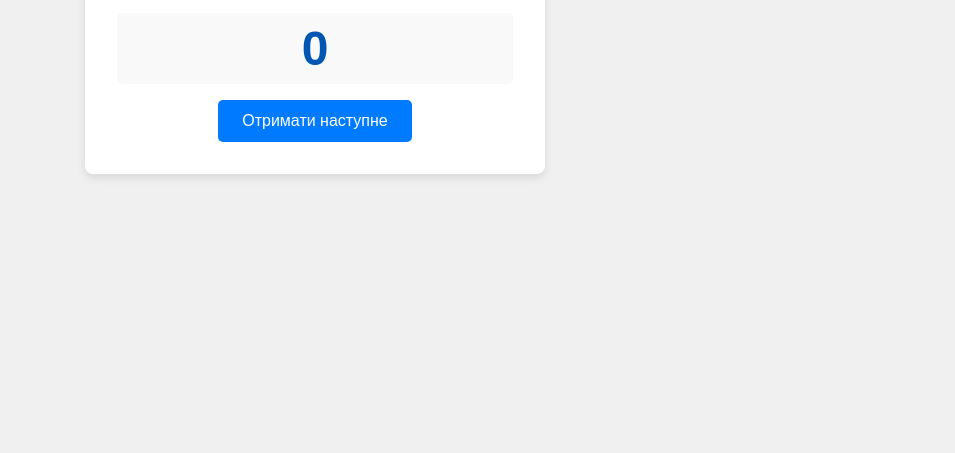
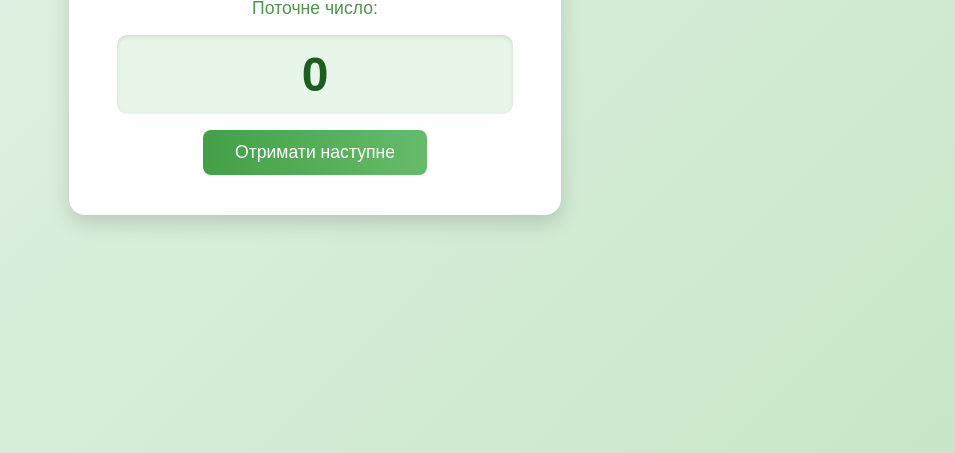
Before and after one commit to ST1AMP4NK/-Project-7-, a plain HTML site: page FibonacciNumbers/index.html in a window 1280 px wide. Shown: the part 347-800 px from the top of the page, without its empty margins (325-1280 px from the left). Drawn offline with Linux system fonts and the light colour scheme.

Commit message:
change styles

```diff
--- a/FibonacciNumbers/style.css
+++ b/FibonacciNumbers/style.css
@@ -1,41 +1,61 @@
-
 body {
-    font-family: Arial, sans-serif;
-    background-color: #f0f0f0;
+    font-family: "Poppins", Arial, sans-serif;
+    background: linear-gradient(135deg, #e8f5e9, #c8e6c9);
     display: grid;
     place-items: center;
-    min-height: 90vh;
+    min-height: 100vh;
+    margin: 0;
     text-align: center;
 }
 
 .container {
     background-color: #ffffff;
-    padding: 2rem;
-    border-radius: 8px;
-    box-shadow: 0 4px 8px rgba(0, 0, 0, 0.1);
+    padding: 2.5rem 3rem;
+    border-radius: 16px;
+    box-shadow: 0 8px 20px rgba(0, 0, 0, 0.15);
+    max-width: 400px;
+}
+
+h1 {
+    color: #2e7d32;
+    margin-bottom: 0.5rem;
+}
+
+p {
+    color: #4e944f;
+    margin: 0.5rem 0;
+    font-size: 1.1rem;
 }
 
 #result-display {
     font-size: 3rem;
-    font-weight: bold;
-    color: #0056b3;
+    font-weight: 700;
+    color: #1b5e20;
     margin: 1rem 0;
-    padding: 0.5rem;
-    background-color: #f9f9f9;
-    border-radius: 5px;
+    padding: 0.75rem;
+    background-color: #e8f5e9;
+    border-radius: 10px;
+    box-shadow: inset 0 2px 4px rgba(0, 0, 0, 0.1);
+    transition: transform 0.2s;
+}
+
+#result-display:hover {
+    transform: scale(1.05);
 }
 
 button {
-    font-size: 1rem;
-    padding: 0.75rem 1.5rem;
+    font-size: 1.1rem;
+    padding: 0.75rem 2rem;
     color: #fff;
-    background-color: #007bff;
+    background: linear-gradient(90deg, #43a047, #66bb6a);
     border: none;
-    border-radius: 5px;
+    border-radius: 8px;
     cursor: pointer;
-    transition: background-color 0.2s;
+    transition: transform 0.2s, box-shadow 0.2s, background 0.3s;
 }
 
 button:hover {
-    background-color: #0056b3;
+    transform: translateY(-3px);
+    box-shadow: 0 6px 12px rgba(67, 160, 71, 0.3);
+    background: linear-gradient(90deg, #388e3c, #4caf50);
 }
```
